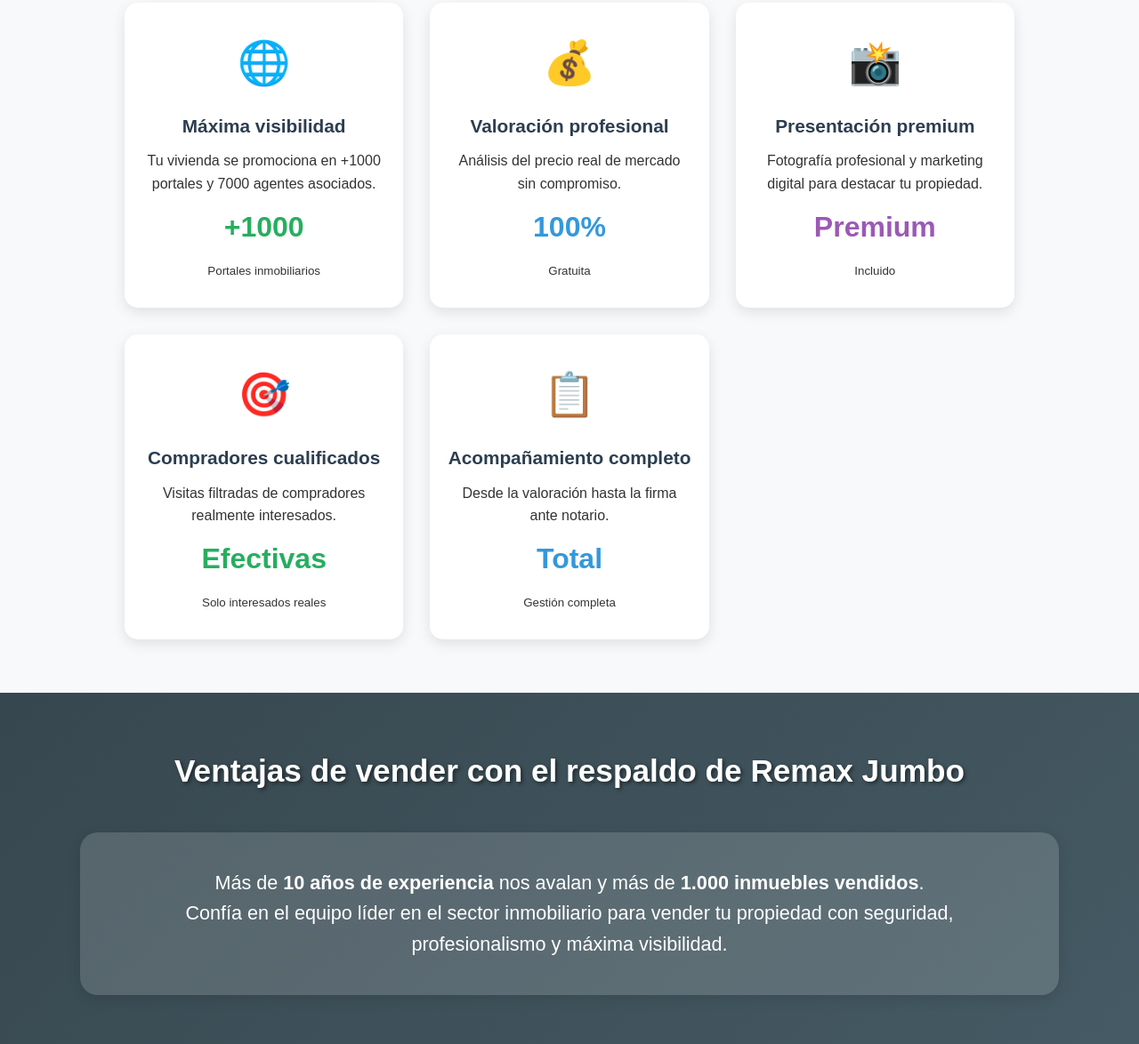
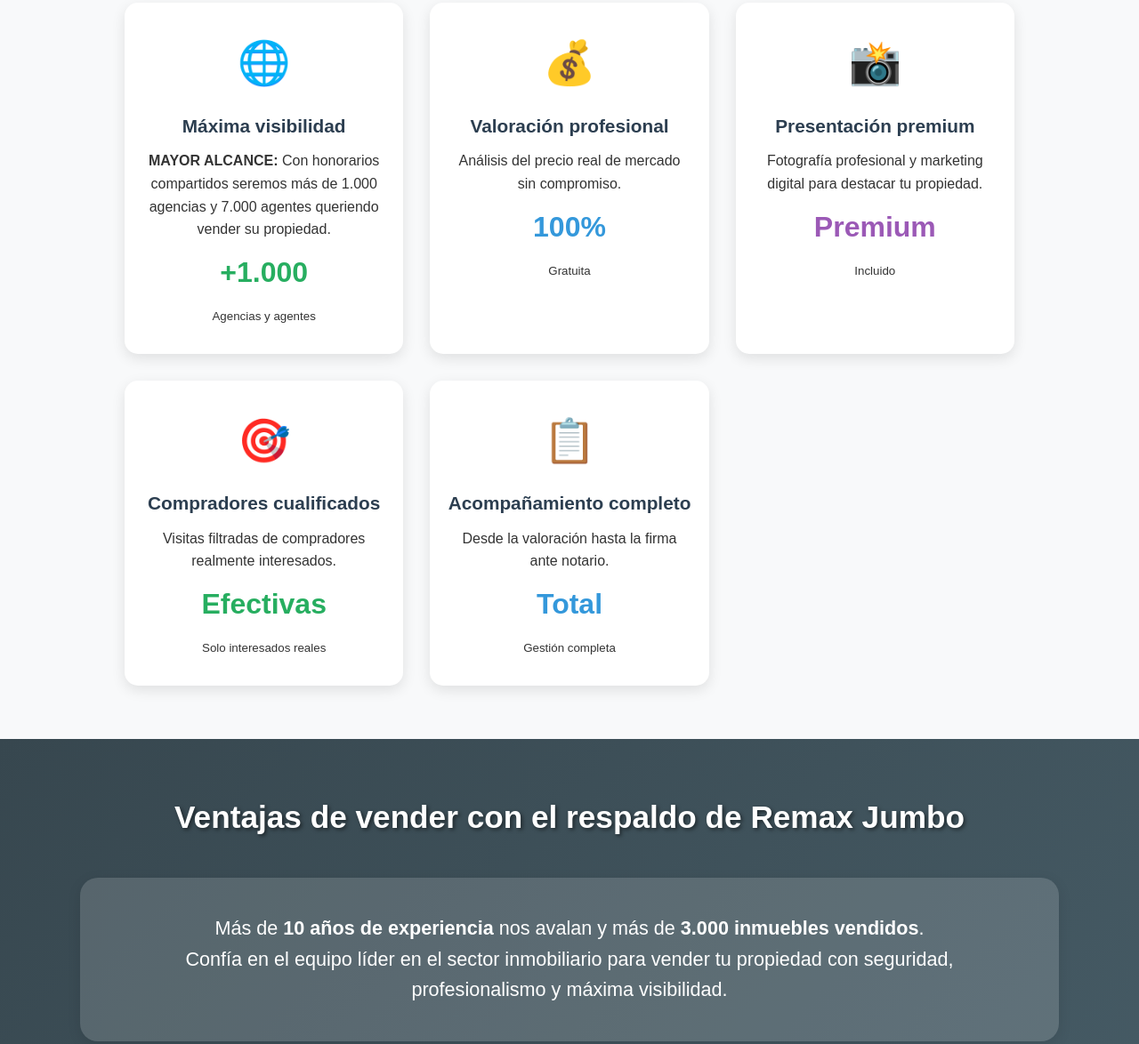
Before and after one commit to LuisPortilloPY/landing, a plain HTML site: page index.html in a window 1280 px wide. Shown: the part 1031-2205 px from the top of the page at 89% size. Drawn offline with Linux system fonts and the light colour scheme.

Commit message:
ventas
ventas

```diff
--- a/index.html
+++ b/index.html
@@ -649,7 +649,7 @@
                     <h2 class="hero-subtitle">Eliza Román - Agente Inmobiliario Profesional</h2>
                     <p class="hero-description">
                         Obtén una valoración gratuita profesional de tu propiedad. Con más de 10 años de experiencia
-                        y más de 1.000 propiedades vendidas, te ofrezco resultados reales, cercanía y máxima visibilidad.
+                        y más de 3.000 propiedades vendidas, te ofrezco resultados reales, cercanía y máxima visibilidad.
                     </p>
                     <div>
                         <a href="#" class="btn-primary" onclick="redirectToForm(event)">
@@ -677,9 +677,9 @@
                 <div class="benefit-card">
                     <div class="benefit-icon">🌐</div>
                     <h3 class="benefit-title">Máxima visibilidad</h3>
-                    <p>Tu vivienda se promociona en +1000 portales y 7000 agentes asociados.</p>
-                    <div class="benefit-stat green">+1000</div>
-                    <small>Portales inmobiliarios</small>
+                    <p><strong>MAYOR ALCANCE:</strong> Con honorarios compartidos seremos más de 1.000 agencias y 7.000 agentes queriendo vender su propiedad.</p>
+                    <div class="benefit-stat green">+1.000</div>
+                    <small>Agencias y agentes</small>
                 </div>
 
                 <div class="benefit-card">
@@ -720,7 +720,7 @@
         <section class="process-section">
             <h2 class="section-title">Ventajas de vender con el respaldo de Remax Jumbo</h2>
             <div style="max-width:1100px;width:90vw;margin:40px auto 0 auto;padding:40px 40px;background:rgba(255,255,255,0.15);border-radius:20px;color:white;font-size:1.35rem;box-shadow:0 4px 15px rgba(0,0,0,0.1);">
-                Más de <strong>10 años de experiencia</strong> nos avalan y más de <strong>1.000 inmuebles vendidos</strong>.<br>
+                 Más de <strong>10 años de experiencia</strong> nos avalan y más de <strong>3.000 inmuebles vendidos</strong>.<br>
                 Confía en el equipo líder en el sector inmobiliario para vender tu propiedad con seguridad, profesionalismo y máxima visibilidad.
             </div>
         </section>
```
